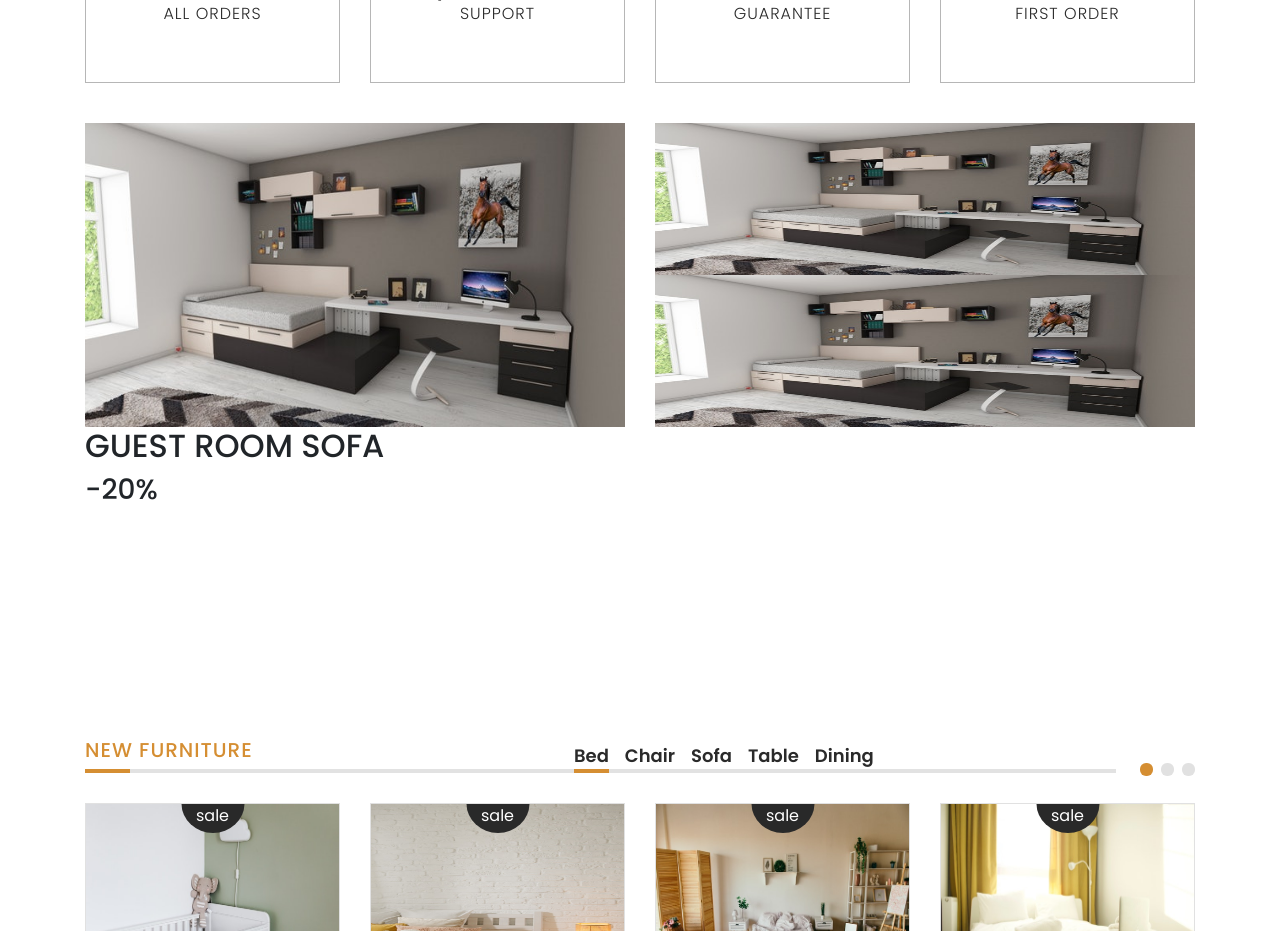
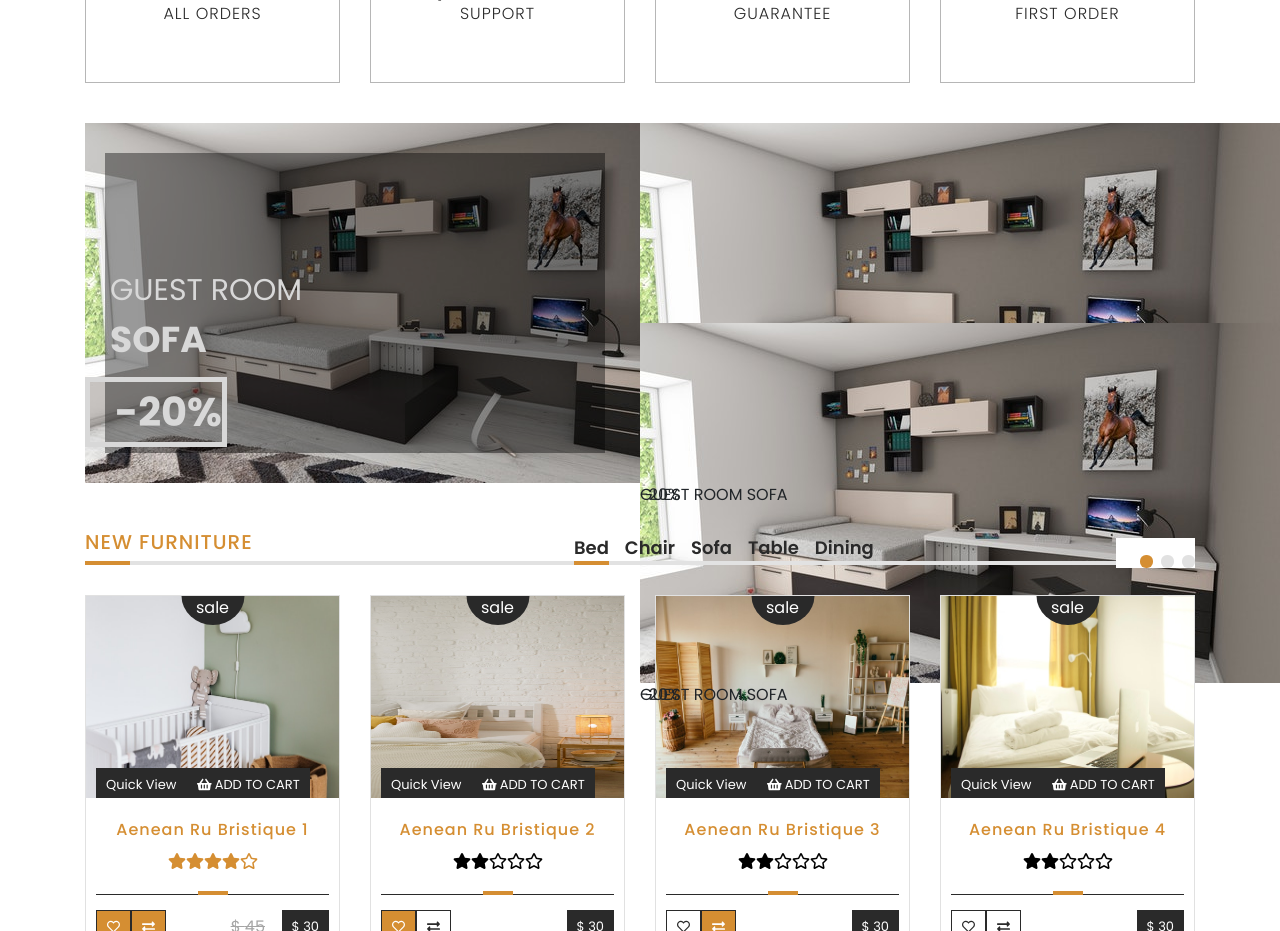
Before and after one commit to kamilwilk95/wdp-2206-02, a React (Create React App) app: page / in a window 1280 px wide. Shown: the part 480-1411 px from the top of the page. Built offline with nearby package versions, Linux system fonts and the light colour scheme.

Commit message:
Add flexbox instead bootstrap

```diff
--- a/src/components/features/PromotionBox/PromotionBox.js
+++ b/src/components/features/PromotionBox/PromotionBox.js
@@ -1,34 +1,37 @@
 import React from 'react';
 import PropTypes from 'prop-types';
+
+import styles from './PromotionBox.module.scss';
 
 const PromotionBox = promotion_img => {
   return (
     <div>
       <div className='container'>
-        <div className='row'>
-          <div className='col-6'>
-            <img className='w-100' src='./images/promotion-bed.jpg' alt='promotion' />
-            <div className='text-black rounded-3'>
-              <h2>
+        <div className={styles.wrapper}>
+          <div className={styles.leftinner}>
+            <div className={styles.box_img}>
+              <img src='./images/promotion-bed.jpg' alt='promotion-left' />
+            </div>
+
+            <p className={styles.promo_text}>
+              GUEST ROOM<span> SOFA</span>
+            </p>
+            <p className={styles.text_price}>-20%</p>
+          </div>
+          <div className={styles.rightinner}>
+            <div className={styles.top_product}>
+              <img src='./images/promotion-bed.jpg' alt='promotion' />
+              <p>
                 GUEST ROOM<span> SOFA</span>
-              </h2>
-              <h3>-20%</h3>
+              </p>
+              <p>-20%</p>
             </div>
-          </div>
-          <div className='col-6'>
-            <div className='row'>
-              <div className='col-12'>
-                <img
-                  className='w-100 h-25'
-                  src='./images/promotion-bed.jpg'
-                  alt='promotion'
-                />
-                <img
-                  className='w-100 h-25'
-                  src='./images/promotion-bed.jpg'
-                  alt='promotion'
-                />
-              </div>
+            <div className={styles.bottom_product}>
+              <img src='./images/promotion-bed.jpg' alt='promotion' />
+              <p>
+                GUEST ROOM<span> SOFA</span>
+              </p>
+              <p>-20%</p>
             </div>
           </div>
         </div>
--- a/src/components/features/PromotionBox/PromotionBox.module.scss
+++ b/src/components/features/PromotionBox/PromotionBox.module.scss
@@ -1,21 +1,63 @@
 @import "../../../styles/settings.scss";
 
-.root {
-  margin-bottom: 30px;
+.wrapper {
   position: relative;
+  display: flex;
+  flex-direction: row;
+  width: 100%;
+  min-height: 400px;
 
-  .container {
-    max-width: 1140px;
+  .leftinner {
+    width: 50%;
+    height: 400px;
+    color: $text-color-dirty-white;
+
+    .box_img::before {
+      position: absolute;
+      content: "";
+      opacity: 0.4;
+      background-color: $color-black;
+      width: 45%;
+      height: 75%;
+      top: 30px;
+      left: 20px;
+    }
+
+    .promo_text {
+      font-size: 30px;
+      bottom: 35%;
+      padding-left: 25px;
+
+      span {
+        display: block;
+        font-size: 36px;
+        font-weight: 700;
+      }
+    }
+
+    .text_price {
+      color: $text-color-dirty-white;
+      padding-left: 25px;
+      bottom: 15%;
+      font-size: 40px;
+      font-weight: 700;
+      border: 5px solid $text-color-dirty-white;
+    }
+  }
+  .rightinner {
+    display: flex;
+    flex-direction: column;
+    width: 50%;
+    height: 400px;
+  }
+  .rightinner > div {
+    padding: 0;
+    margin: 0;
+    height: 50%;
   }
 
-  .row {
-    position: relative;
-    display: flex;
-    flex-wrap: wrap;
-    justify-content: space-between;
-  }
-
-  .box-left {
-    flex: 40%;
+  p {
+    position: absolute;
+    z-index: 1;
   }
 }
```
